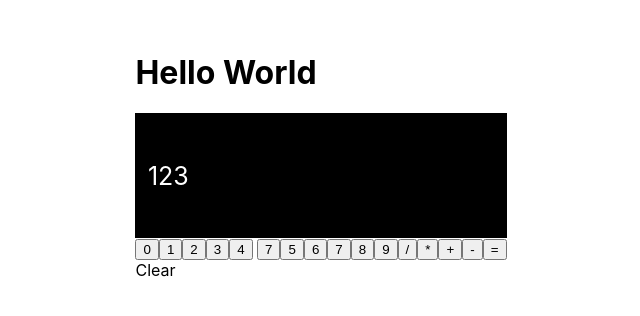
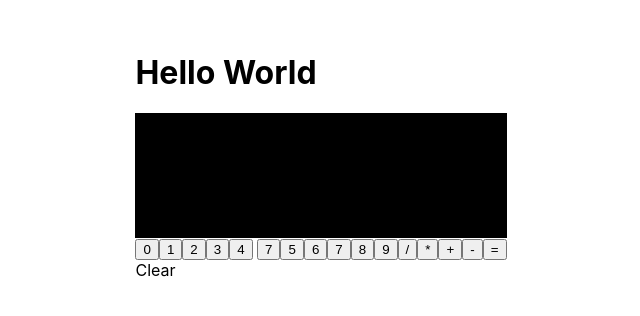
Before and after one commit to Brontesewell/Tutorfly-Coding-Challenge-Bronte-Sewell, a React (Create React App) app: page / in a window 1280 px wide. Shown: the part 244-560 px from the top of the page, without its empty margins (319-959 px from the left). Built offline with nearby package versions, Linux system fonts and the light colour scheme.

Commit message:
equal func working

```diff
--- a/src/App.js
+++ b/src/App.js
@@ -9,7 +9,7 @@ class App extends Component {
 
     this.state = {
       prevNum: "",
-      input: "123",
+      input: "",
       currentNum: "",
       operator: "",
     };
@@ -62,13 +62,21 @@ class App extends Component {
   equals = () => {
     this.state.currentNum = this.state.input;
     if (this.state.operator == "+") {
-      console.log("+")
+      this.setState({
+        input: parseInt(this.state.prevNum) + parseInt(this.state.currentNum)
+      });
     } else if (this.state.operator == "-") {
-      console.log("-")
+      this.setState({
+        input: parseInt(this.state.prevNum) - parseInt(this.state.currentNum)
+      });
     } else if (this.state.operator == "*") {
-      console.log("*")
+      this.setState({
+        input: parseInt(this.state.prevNum) * parseInt(this.state.currentNum)
+      });
     } else if (this.state.operator == "/") {
-      console.log("/")
+      this.setState({
+        input: parseInt(this.state.prevNum) / parseInt(this.state.currentNum)
+      });
     }
   }
 
```
